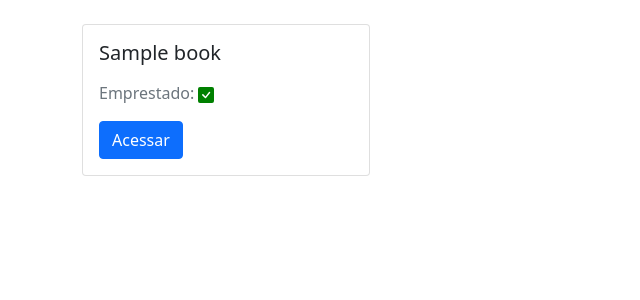
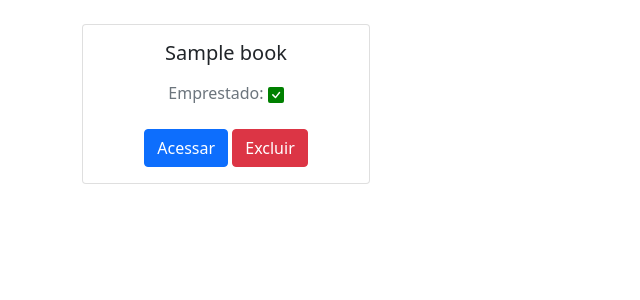
Before and after one commit to montalvas/lend-book, a Django app: template books/templates/books/home.html in a window 1280 px wide. Shown: the part 56-356 px from the top of the page, without its empty margins (0-640 px from the left). Run offline with Django 3.2, Linux system fonts and the light colour scheme; the template is opened without the code that fills it: values that come from a table or form of the project are taken from there, others are empty; tables that the repository leaves empty hold one stand-in row (values such as "Sample post"); some libraries are stand-ins or nearby versions.

Commit message:
add delete button

```diff
--- a/books/templates/books/home.html
+++ b/books/templates/books/home.html
@@ -19,7 +19,7 @@
         {% for book in books %}
             <div class="col-md mb-3">
                 <div class="card" style="width: 18rem;">
-                    <div class="card-body">
+                    <div class="card-body" style="text-align: center;">
                         <h5 class="card-title mb-3">{{ book }}</h5>
                         <h6 style="display: inline;" class="card-subtitle mb-3 text-muted">Emprestado: </h6>
                         {% if book.lent %}
@@ -31,10 +31,31 @@
                             <path d="M2 0a2 2 0 0 0-2 2v12a2 2 0 0 0 2 2h12a2 2 0 0 0 2-2V2a2 2 0 0 0-2-2H2zm3.354 4.646L8 7.293l2.646-2.647a.5.5 0 0 1 .708.708L8.707 8l2.647 2.646a.5.5 0 0 1-.708.708L8 8.707l-2.646 2.647a.5.5 0 0 1-.708-.708L7.293 8 4.646 5.354a.5.5 0 1 1 .708-.708z"/>
                           </svg>
                         {% endif %}
+                        <!--
                         <button style="display: block;" class="btn btn-primary mt-3">
                             <a style="color: white; text-decoration: none;" href="{% url 'books:details' book.id %}" >Acessar</a>
-                        </button>
+                        </button>-->
+                        <div class="mt-4">
+                            <a class="btn btn-primary" href="{% url 'books:details' book.id %}"">Acessar</a>
+                            <button type="button" class="btn btn-danger" data-toggle="modal" data-target="#delete">
+                                Excluir
+                            </button>
+                        </div>
 
+                        <!-- Modal Excluir -->
+                        <div class="modal fade" id="delete" tabindex="-1" role="dialog" aria-labelledby="exampleModalLabel" aria-hidden="true">
+                            <div class="modal-dialog" role="document">
+                                <div class="modal-content">
+                                    <div class="modal-header">
+                                        <h5 class="modal-title" id="delete">Tem certeza que deseja excluir?</h5>
+                                    </div>
+                                    <div class="modal-footer">
+                                    <button type="button" class="btn btn-danger" data-dismiss="modal">Cancelar</button>
+                                    <a class="btn btn-success" href="{% url 'books:delete_book' book.id %}"">Confirmar</a>
+                                    </div>
+                                </div>
+                            </div>
+                        </div>
                     </div>
                   </div>
             </div>
--- a/books/urls.py
+++ b/books/urls.py
@@ -10,5 +10,7 @@ urlpatterns = [
     # Página de informações do livro
     path('details/<int:id>', views.details, name='details'),
     # Página de cadastro de livro
-    path('new/', views.register_book, name='register_book')
+    path('new/', views.register_book, name='register_book'),
+    # Página de exclusão de livro
+    path('delete/<int:id>', views.delete_book, name='delete_book'),
 ]
--- a/templates/_layouts/base.html
+++ b/templates/_layouts/base.html
@@ -18,7 +18,7 @@
       <div class="container-fluid">
         <a class="navbar-brand" href="{% url 'books:home' %}">Lendbook</a>
         {% if auth_user %}
-          <button type="button" class="btn btn-success" data-toggle="modal" data-target="#exampleModal">
+          <button type="button" class="btn btn-success" data-toggle="modal" data-target="#newbook">
             Novo Livro
           </button>
           <a class="btn btn-danger" href="{% url 'users:logout' %}">Logout</a>
@@ -28,7 +28,7 @@
 
     {% if auth_user %}
     <!-- Modal -->
-    <div class="modal fade" id="exampleModal" tabindex="-1" role="dialog" aria-labelledby="exampleModalLabel" aria-hidden="true">
+    <div class="modal fade" id="newbook" tabindex="-1" role="dialog" aria-labelledby="exampleModalLabel" aria-hidden="true">
       <div class="modal-dialog" role="document">
         <div class="modal-content">
           <div class="modal-header">
```
Also changed, not shown: books/templates/books/details.html (+25 -1 lines), books/views.py (+17 -0 lines), README.md.
